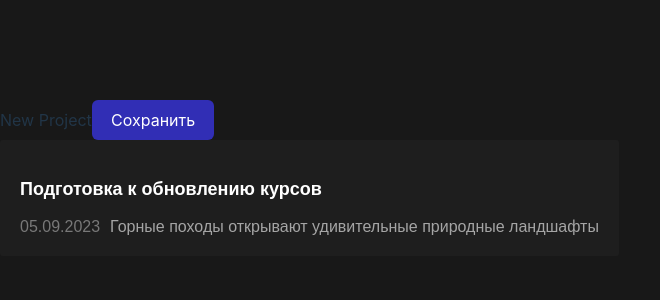
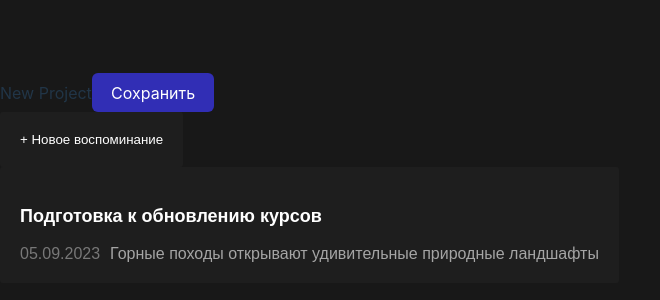
Before and after one commit to ministrov/react-journal, a React (Vite) app: page / in a window 1280 px wide. Shown: the part 222-522 px from the top of the page, without its empty margins (0-660 px from the left). Built offline with nearby package versions, Linux system fonts and the light colour scheme.

Commit message:
feat: operating with state of the component, using useState hook

```diff
--- a/src/App.css
+++ b/src/App.css
@@ -2,6 +2,7 @@
   max-width: 1280px;
   margin: 0 auto;
   padding: 2rem;
+  text-align: center;
 }
 
 .logo {
--- a/src/App.jsx
+++ b/src/App.jsx
@@ -28,6 +28,10 @@ function App() {
       <Button/>
 
       <CardButton>
+       + Новое воспоминание
+      </CardButton>
+
+      <CardButton>
         <JournalItem
           title={data[0].title}
           text={data[0].text}
--- a/src/components/Button/Button.jsx
+++ b/src/components/Button/Button.jsx
@@ -1,8 +1,16 @@
+import { useState } from 'react';
 import './Button.css';
 
 function Button() {
+  const [text, setText] = useState('Сохранить');
+
+  const handleClick = () => {
+    setText('Зактрыть');
+    console.log('Button is clicked');
+  };
+
   return (
-    <button className="button accent">Сохранить</button>
+    <button onClick={handleClick} className="button accent">{text}</button>
   );
 }
 
```
